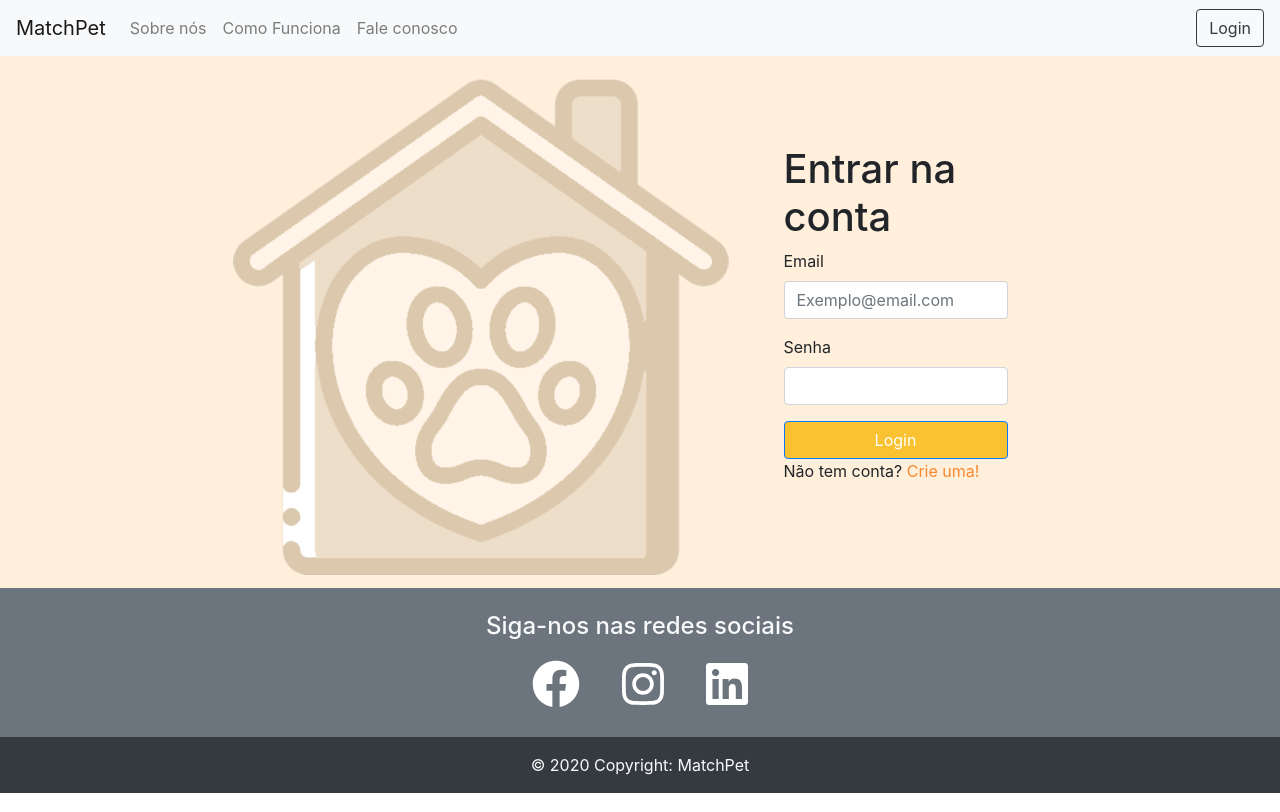
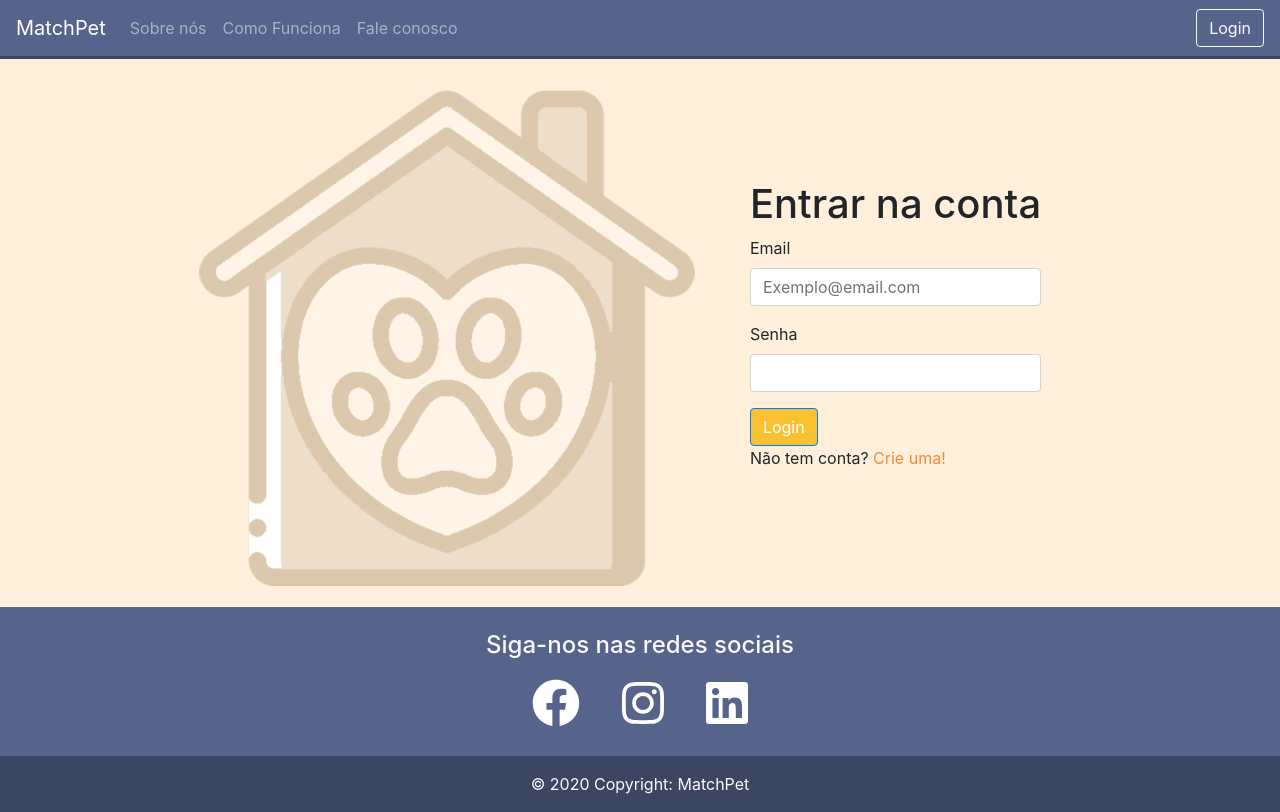
Before and after one commit to ricamartins/ProjetoIntegrador, an Angular app in the folder FrontEnd/: page /login in a window 1280 px wide. Built offline with nearby package versions, Linux system fonts and the light colour scheme.

Commit message:
login responsivo, navbar estilizado,footer com cor, inicio estilização home

```diff
--- a/FrontEnd/src/app/footer/footer.component.css
+++ b/FrontEnd/src/app/footer/footer.component.css
@@ -15,7 +15,7 @@ ul.social-network li {
 }
 
 .faFacebook:hover{
-    color: #3b5998;
+    color: #1c2c5d;
 }
 
 .faLinkedin:hover{
@@ -25,3 +25,11 @@ ul.social-network li {
 .faInstagram:hover{
     color: #C13584;
 }
+
+.footer1{
+    background-color: #56638a;
+}
+
+.footer2{
+    background-color: #3c4562;
+}
--- a/FrontEnd/src/app/footer/footer.component.html
+++ b/FrontEnd/src/app/footer/footer.component.html
@@ -1,4 +1,4 @@
-<footer class="page-footer font-small bg-secondary pt-4">
+<footer class="page-footer font-small footer1 pt-4">
 
     <div class="container">
 
@@ -33,7 +33,7 @@
 
     </div>
 
-    <div class="footer-copyright bg-dark text-center py-3 ">
+    <div class="footer-copyright footer2 text-center py-3 ">
         <span class="text-light"> © 2020 Copyright: </span>
         <a class="text-light" target="_blank" href="https://brasil.generation.org">MatchPet</a>
     </div>
--- a/FrontEnd/src/app/home/home.component.css
+++ b/FrontEnd/src/app/home/home.component.css
@@ -11,17 +11,17 @@
 }
 
 #aside {
-    border: 1px solid black;
-    background-color: #F7C331;
+    border: 2px solid white;
+    background-color: #dbdaea;
 }
 
 #main {
-    border: 1px solid black;
-    background-color: #F7C331;
+    border: 2px solid white;
+    background-color: #fedc97;
 }
 
 .btn-blueberry {
-    background-color: hsl(215, 14%, 69%);
+    background-color: #dbfcff;
 }
 
 .btn-blueberry:hover {
--- a/FrontEnd/src/app/home/home.component.html
+++ b/FrontEnd/src/app/home/home.component.html
@@ -107,11 +107,11 @@
                     <div class="tab-pane fade" id="perfil-temas" role="tabpanel" aria-labelledby="nav-presenca-tab">
                         <div class="row my-2 p-2">
                             <div class="col-4">
-                                <img [src]="usuario.fotoUsuario"
+                                <img [src]="Usuario.fotoUsuario"
                                     width="128" height="128">
-                                    <p>{{usuario.nomeCompleto}}</p>
-                                    <p>{{usuario.emailUsuario}}</p>
-                                    <p>{{usuario.telefoneUsuario}}</p>
+                                    <p>{{Usuario.nomeCompleto}}</p>
+                                    <p>{{Usuario.emailUsuario}}</p>
+                                    <p>{{Usuario.telefoneUsuario}}</p>
 
                             </div>
                             <div class="col-8">
--- a/FrontEnd/src/app/login/login.component.html
+++ b/FrontEnd/src/app/login/login.component.html
@@ -1,9 +1,9 @@
-<div class="d-flex justify-content-center align-items-center body">
+<div class="d-flex justify-content-center p-2 flex-wrap align-items-center body">
 
     <img class="img-fluid max-width=100%" src="assets/imgs/casa.png" alt="">
 
 
-    <div class="d-flex flex-column w-25 p-5">
+    <div class="p-5">
         <h1>Entrar na conta </h1>
         <div class="form-group">
             <label for="email">Email</label>
--- a/FrontEnd/src/app/navbar/navbar.component.css
+++ b/FrontEnd/src/app/navbar/navbar.component.css
@@ -0,0 +1,8 @@
+.bg-light{
+  background-color :#56638a !important;
+}
+
+
+.navbar{
+    border-bottom: 3px solid #3c4562 ;
+}
--- a/FrontEnd/src/app/navbar/navbar.component.html
+++ b/FrontEnd/src/app/navbar/navbar.component.html
@@ -1,4 +1,4 @@
-<nav class="navbar navbar-expand-lg navbar-light bg-light">
+<nav class="navbar navbar-expand-lg navbar-dark bg-light ">
     <a class="navbar-brand" href="#">MatchPet</a>
     <button class="navbar-toggler" type="button" data-toggle="collapse" data-target="#navbarSupportedContent" aria-controls="navbarSupportedContent" aria-expanded="false" aria-label="Toggle navigation">
       <span class="navbar-toggler-icon"></span>
@@ -17,6 +17,6 @@
             <li class="nav-item">
             </li>
         </ul>
-        <a class="btn btn-outline-dark " routerLink='/login'>Login</a>
+        <a class="btn btn-outline-light " routerLink='/login'>Login</a>
     </div>
 </nav>
```
Also changed, not shown: 2 other files (tests, documents, lock files or other folders).
